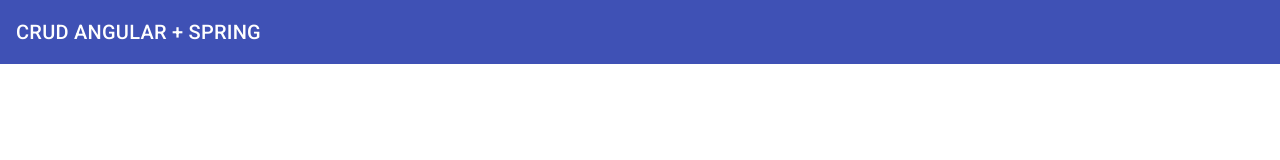
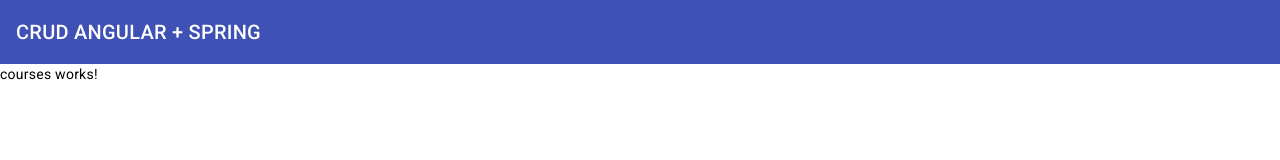
Before and after one commit to Henrique-182/curso-de-angular-v2-ao-v17, an Angular app in the folder 99_Crud_Angular_Spring/crud-angular/: page /courses in a window 1280 px wide. Before the commit this address led to /. Shown: the top 160 px of the page. Built offline with nearby package versions, Linux system fonts and the light colour scheme.

Commit message:
Crud - Módulo de Cursos e Roteamento com Lazy Loading

```diff
--- a/99_Crud_Angular_Spring/crud-angular/src/app/app-routing.module.ts
+++ b/99_Crud_Angular_Spring/crud-angular/src/app/app-routing.module.ts
@@ -1,7 +1,10 @@
 import { NgModule } from '@angular/core';
 import { RouterModule, Routes } from '@angular/router';
 
-const routes: Routes = [];
+const routes: Routes = [
+  { path: '', pathMatch: 'full', redirectTo: 'courses' },
+  { path: 'courses', loadChildren: () => import('./courses/courses.module').then(m => m.CoursesModule) }
+];
 
 @NgModule({
   imports: [RouterModule.forRoot(routes)],
--- a/99_Crud_Angular_Spring/crud-angular/src/app/app.component.html
+++ b/99_Crud_Angular_Spring/crud-angular/src/app/app.component.html
@@ -1,3 +1,5 @@
 <mat-toolbar color="primary">
    <span>CRUD ANGULAR + SPRING</span>
 </mat-toolbar>
+
+<router-outlet></router-outlet>
--- /dev/null
+++ b/99_Crud_Angular_Spring/crud-angular/src/app/courses/courses/courses.component.html
@@ -0,0 +1 @@
+<p>courses works!</p>
```
Also changed, not shown: 99_Crud_Angular_Spring/crud-angular/src/app/courses/courses-routing.module.ts (added, +13 -0 lines), 99_Crud_Angular_Spring/crud-angular/src/app/courses/courses.module.ts (added, +17 -0 lines), 99_Crud_Angular_Spring/crud-angular/src/app/courses/courses/courses.component.ts (added, +10 -0 lines), 99_Crud_Angular_Spring/crud-angular/src/app/courses/courses/courses.component.scss (added).
